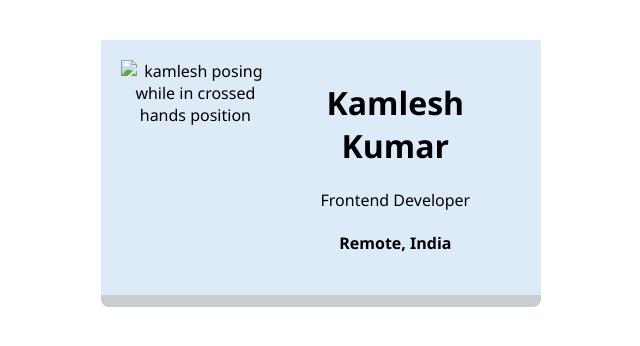
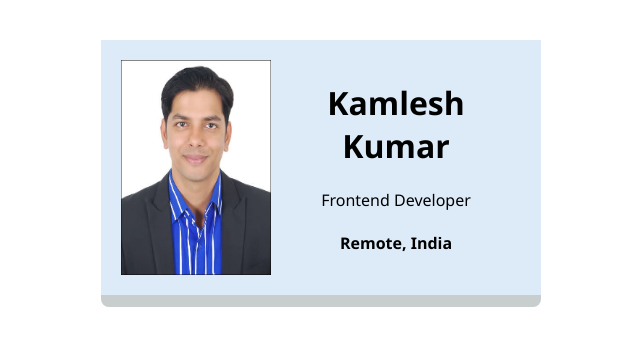
Before and after one commit to kamlesh-21/Digital-business-card, a plain HTML site: page index.html in a window 1280 px wide. Shown: the whole page, without its empty margins (319-959 px from the left). Drawn offline with Linux system fonts and the light colour scheme; the site is published under a folder, as on GitHub Pages, so addresses that start at the root find nothing.

Commit message:
updated image link

```diff
--- a/index.html
+++ b/index.html
@@ -9,7 +9,7 @@
 </head>
 <body>
     <div class="card">
-        <img class="image" src="/images/kamlesh2.jpg" alt="kamlesh posing while in crossed hands position"/>
+        <img class="image" src="images/kamlesh2.jpg" alt="kamlesh posing while in crossed hands position"/>
         <div class="details">
             <h1>Kamlesh Kumar</h1>
             <p>Frontend Developer</p>
```
